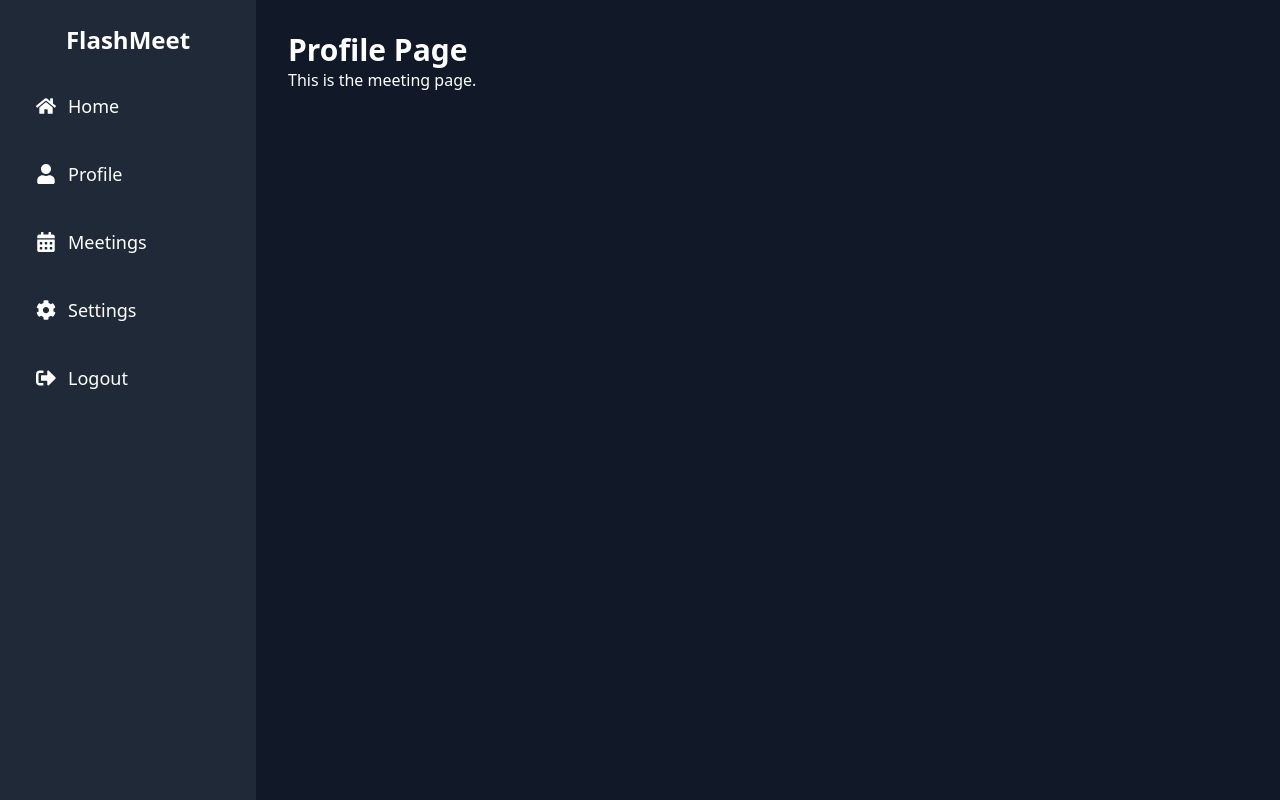
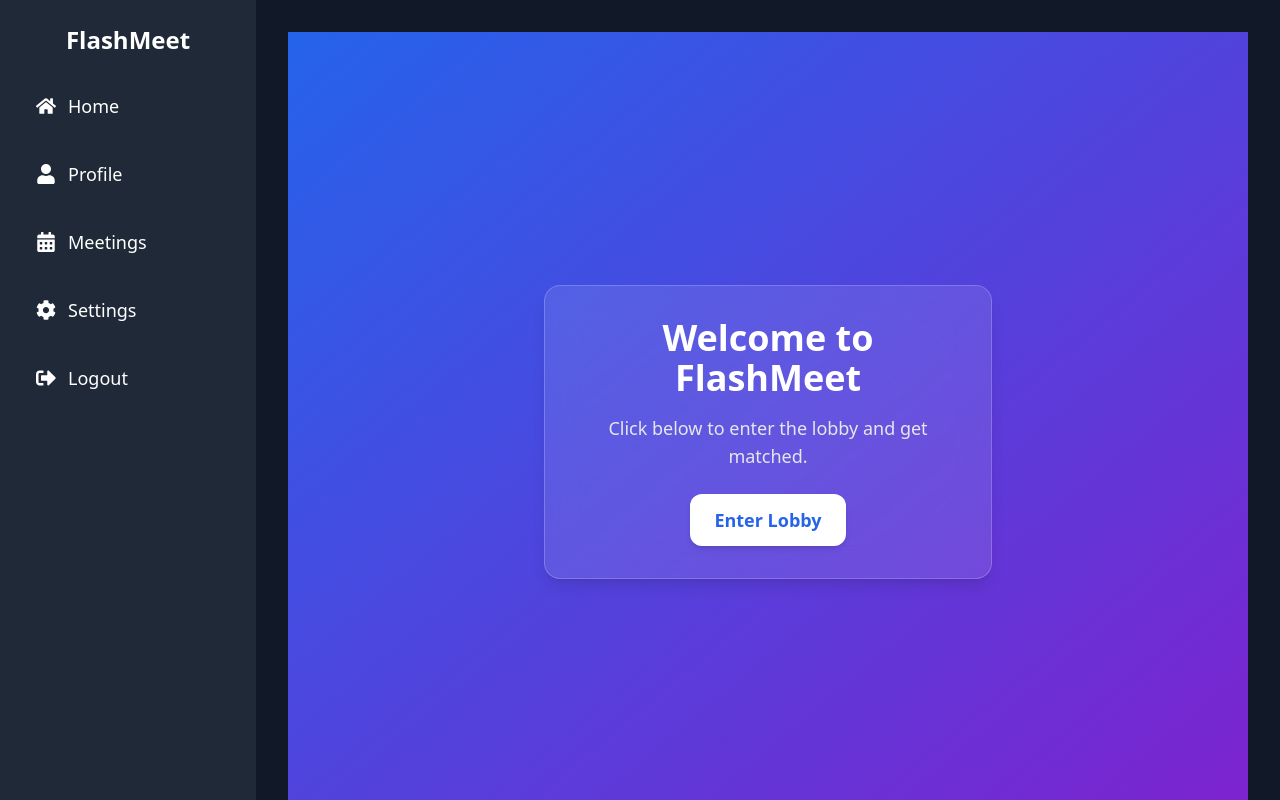
Before and after one commit to Satyam216/Flash-Meet, a Next.js app: page /dashboard/meetings in a window 1280 px wide. Built offline with nearby package versions, Linux system fonts and the light colour scheme; no server answers.

Commit message:
Lobby Set up

```diff
--- a/src/app/Context/AuthContext.js
+++ b/src/app/Context/AuthContext.js
@@ -3,15 +3,14 @@ import { createContext, useContext, useEffect, useState } from "react";
 import { getAuth, onAuthStateChanged, signInWithEmailAndPassword, signOut } from "firebase/auth";
 import { auth } from "../lib/firebaseConfig"; // Ensure Firebase is initialized
 
-// Create Auth Context
-const AuthContext = createContext();
+// 🔹 Create Context
+const AuthContext = createContext(null);
 
-// Auth Provider Component
+// 🔹 Auth Provider
 export const AuthProvider = ({ children }) => {
   const [user, setUser] = useState(null);
   const [loading, setLoading] = useState(true);
 
-  // Listen to auth state changes
   useEffect(() => {
     const unsubscribe = onAuthStateChanged(auth, (currentUser) => {
       setUser(currentUser);
@@ -20,7 +19,6 @@ export const AuthProvider = ({ children }) => {
     return () => unsubscribe();
   }, []);
 
-  // Login Function
   const login = async (email, password) => {
     try {
       const userCredential = await signInWithEmailAndPassword(auth, email, password);
@@ -31,7 +29,6 @@ export const AuthProvider = ({ children }) => {
     }
   };
 
-  // Logout Function
   const logout = async () => {
     await signOut(auth);
     setUser(null);
@@ -44,5 +41,11 @@ export const AuthProvider = ({ children }) => {
   );
 };
 
-// Custom Hook to use Auth
-export const useAuth = () => useContext(AuthContext);
+// 🔹 Custom Hook to Access Context
+export const useAuth = () => {
+  const context = useContext(AuthContext);
+  if (!context) {
+    throw new Error("useAuth must be used within an AuthProvider");
+  }
+  return context;
+};
--- /dev/null
+++ b/src/app/dashboard/meetings/lobby/page.js
@@ -0,0 +1,44 @@
+"use client";
+import { useEffect } from "react";
+import { useRouter } from "next/navigation";
+import { useAuth } from "../../../context/AuthContext"; // Firebase Auth Context se user lena
+
+const Lobby = () => {
+    const router = useRouter();
+    const { user } = useAuth(); // Firebase authenticated user
+
+    useEffect(() => {
+        if (!user) return; // Agar user authenticated nahi hai toh kuch mat karo
+
+        const userId = user.uid; // Firebase UID
+        const ws = new WebSocket(`ws://localhost:5000?userId=${userId}`);
+
+        ws.onopen = () => {
+            console.log("Connected to WebSocket server");
+        };
+
+        ws.onmessage = (event) => {
+            const data = JSON.parse(event.data);
+
+            if (data.type === "match_found") {
+                console.log("Match found! Redirecting to room:", data.roomId);
+                router.push(`/dashboard/meetings/room/${data.roomId}`);
+            }
+        };
+
+        return () => ws.close();
+    }, [user]);
+
+    return (
+        <div className="min-h-screen flex flex-col items-center justify-center bg-gradient-to-br from-green-600 to-blue-700 text-white p-4">
+            <div className="bg-white bg-opacity-10 backdrop-blur-lg shadow-lg rounded-2xl p-8 max-w-md text-center border border-white/20">
+                <h1 className="text-3xl font-bold mb-4">Waiting in Lobby...</h1>
+                <p className="text-lg text-gray-200 mb-4">
+                    Finding a match, please wait...
+                </p>
+            </div>
+        </div>
+    );
+};
+
+export default Lobby;
--- a/src/app/dashboard/meetings/page.js
+++ b/src/app/dashboard/meetings/page.js
@@ -1,8 +1,29 @@
-export default function meetings() {
+"use client";
+import { useRouter } from "next/navigation";
+
+const Meetings = () => {
+    const router = useRouter();
+
+    const enterLobby = () => {
+        router.push("/dashboard/meetings/lobby");
+    };
+
     return (
-      <div>
-        <h1 className="text-3xl font-bold">Profile Page</h1>
-        <p>This is the meeting page.</p>
-      </div>
+        <div className="min-h-screen flex flex-col items-center justify-center bg-gradient-to-br from-blue-600 to-purple-700 text-white p-4">
+            <div className="bg-white bg-opacity-10 backdrop-blur-lg shadow-lg rounded-2xl p-8 max-w-md text-center border border-white/20">
+                <h1 className="text-4xl font-bold mb-4">Welcome to FlashMeet</h1>
+                <p className="text-lg text-gray-200 mb-6">
+                    Click below to enter the lobby and get matched.
+                </p>
+                <button
+                    onClick={enterLobby}
+                    className="px-6 py-3 bg-white text-blue-600 font-semibold text-lg rounded-xl shadow-md hover:bg-blue-100 transition-all duration-300"
+                >
+                    Enter Lobby
+                </button>
+            </div>
+        </div>
     );
-  }
+};
+
+export default Meetings;
--- /dev/null
+++ b/src/app/dashboard/meetings/room/[roomId]/page.js
@@ -0,0 +1,18 @@
+"use client";
+import { useParams } from "next/navigation";
+
+const Room = () => {
+    const { roomId } = useParams(); // Get room ID from URL
+
+    return (
+        <div className="min-h-screen flex flex-col items-center justify-center bg-gray-900 text-white p-4">
+            <div className="bg-gray-800 rounded-2xl shadow-lg p-8 max-w-md text-center">
+                <h1 className="text-3xl font-bold mb-4">Welcome to Room</h1>
+                <p className="text-lg text-gray-300 mb-6">Room ID: <span className="font-semibold text-green-400">{roomId}</span></p>
+                <p className="text-lg">Your video/text chat will start soon.</p>
+            </div>
+        </div>
+    );
+};
+
+export default Room;
--- a/src/app/layout.js
+++ b/src/app/layout.js
@@ -3,10 +3,10 @@ import { AuthProvider } from "./context/AuthContext";
 
 export default function RootLayout({ children }) {
   return (
-    <AuthProvider>
-      <html lang="en">
-        <body>{children}</body>
-      </html>
-    </AuthProvider>
+    <html lang="en">
+      <body>
+        <AuthProvider>{children}</AuthProvider>
+      </body>
+    </html>
   );
 }
```
Also changed, not shown: jsconfig.json (added, +8 -0 lines).
